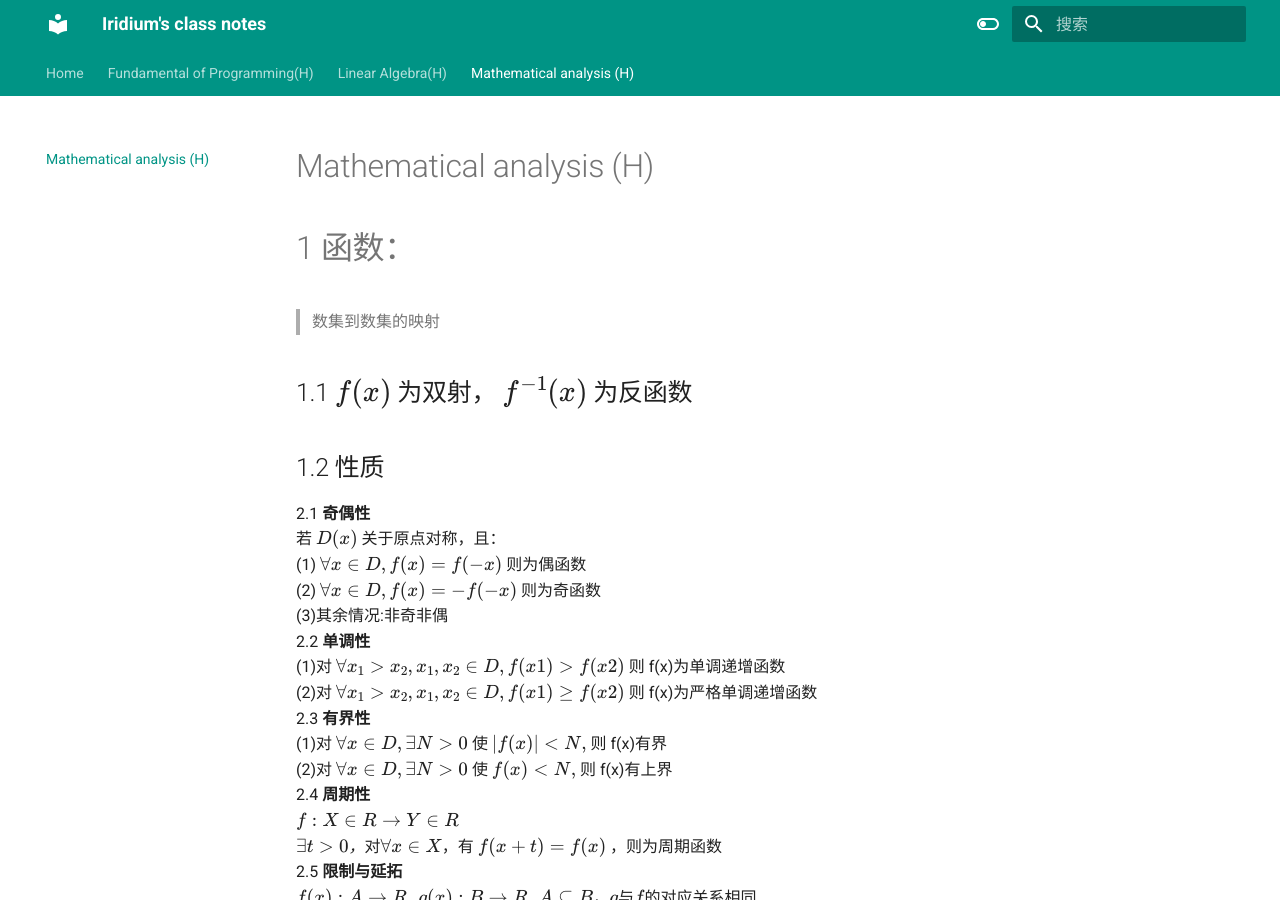
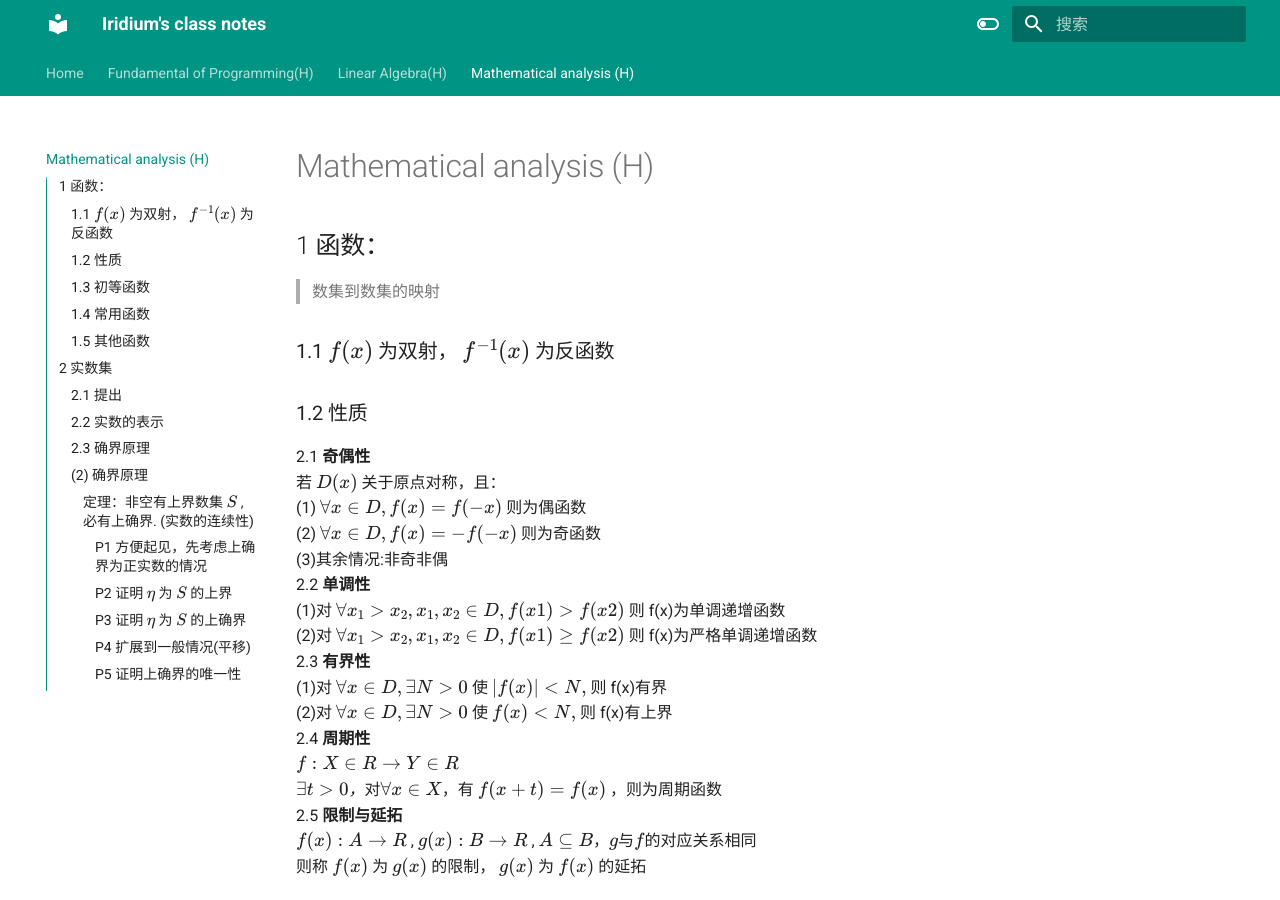
Before and after one commit to itray25/notes-web, an MkDocs documentation site: the page built from docs/Mathematical analysis (H).md, in a window 1280 px wide and 900 px high. Built offline with MkDocs 1.6.1 and Material for MkDocs 9.7.7, drawn with Linux system fonts in a browser that asks for light colours.

Commit message:
upd format

```diff
--- a/docs/Mathematical analysis (H).md
+++ b/docs/Mathematical analysis (H).md
@@ -1,12 +1,12 @@
 # Mathematical analysis (H)
 
-# 1 函数：
+## 1 函数：
 
 > 数集到数集的映射
 
-## 1.1 $f(x)$ 为双射， $f^{-1}(x)$ 为反函数
+### 1.1 $f(x)$ 为双射， $f^{-1}(x)$ 为反函数
 
-## 1.2 性质
+### 1.2 性质
 
 2.1 **奇偶性**
 若 $D(x)$ 关于原点对称，且：
@@ -26,12 +26,12 @@ $\exists t>0，对\forall x \in X$，有 $f(x+t)=f(x)$ ，则为周期函数
 $f(x): A\rightarrow R$ , $g(x): B\rightarrow R$ , $A \subseteq B$，$g与f$的对应关系相同
 则称 $f(x)$ 为 $g(x)$ 的限制， $g(x)$ 为 $f(x)$ 的延拓
 
-## 1.3 初等函数
+### 1.3 初等函数
 
 $C,x^{\alpha},a^{x},$ 三角函数 $,log_a{x},$ 反三角函数 称为基本初等函数
 其复合函数称为初等函数
 
-## 1.4 常用函数
+### 1.4 常用函数
 
 4.1 **符号函数**
 
@@ -66,7 +66,7 @@ y = \begin{cases}
 \end{cases}
 $$
 
-## 1.5 其他函数
+### 1.5 其他函数
 
 5.1 **隐函数**
 
@@ -81,13 +81,13 @@ y = b \sin(t)
 \end{cases}
 $$
 
-# 2 实数集
+## 2 实数集
 
-## 2.1 提出
+### 2.1 提出
 
 正整数集 $\mathbb{N}^+$ 对于加法、乘法封闭；整数集 $\mathbb{N}$ 对于加法、减法、乘法封闭；有理数集 $\mathbb{Q}$ 对于加减乘除都封闭，而对开根号、取极限不封闭。实数集对上述六种运算均封闭。
 
-## 2.2 实数的表示
+### 2.2 实数的表示
 
 (1) 有理数即有限小数与无限循环小数
 (2) 无理数即无限不循环小数
@@ -105,7 +105,7 @@ $$
 - 具有稠密性(任何两个实数之间都有与之不同的实数)
 - 具有连续性(与数轴上的点一一对应)
 
-## 2.3 确界原理
+### 2.3 确界原理
 
 **(1) 确界**
 设 $S\in \mathbb{R}$ ，若 $y\in \mathbb{R}$ 满足：
@@ -121,7 +121,7 @@ $$
 
 **证：**
 
-#### **P1 方便起见，先考虑上确界为正实数的情况**
+##### **P1 方便起见，先考虑上确界为正实数的情况**
 
 设 $S$ 中含有非负元素
 设 $M$ 为 $S$ 的一个上界，依次考虑 $[m]+1,[m],[m]-1,\dots,2,1$ ，若该数为上界而后一项不为上界，则停止.
@@ -129,7 +129,7 @@ $$
 继续归纳，可得对 $\forall k \geq 1$ , $[n_{0}.n_{1}\dots n_{k},n_{0}.n_{1}\dots n_{k}+\frac{1}{10^k})$ 为**最后一个含有 $S$ 中元素**的范围
 断言 $\eta=n_{0}.n_{1}n_{2}\dots$ 为 $S$ 的上确界，记为 $Sup(S)$ .
 
-#### **P2 证明 $\eta$ 为 $S$ 的上界**
+##### **P2 证明 $\eta$ 为 $S$ 的上界**
 
 反证：假设 $\eta$ 不为 $S$ 的上界，则 $x\in S$ 使 $x>\eta$
 
@@ -140,7 +140,7 @@ $\eta=n_{0}.n_{1}n_{2}n_{3}\dots n_{k}n_{k+1}\dots$
  但此时 $x$ 超出了 $[n_{0}.n_{1}\dots n_{k},n_{0}.n_{1}\dots n_{k}+\frac{1}{10^k})$ 区间，而该区间后必无 $S$ 的元素，矛盾
  因此 $\eta$ 为 $S$ 的上界 .
 
-#### **P3 证明 $\eta$ 为 $S$ 的上确界**
+##### **P3 证明 $\eta$ 为 $S$ 的上确界**
 
 对 $\forall \epsilon >0,\exists k_{0}\in\mathbb{N}^+,\text{使}\epsilon> \frac{1}{10^k}$ 则 $\eta -\epsilon <\eta -\frac{1}{10^k}$
 $=n_{0}.n_{1}n_{2}n_{3}\dots n_{k}\dots-\frac{1}{10^k}\leq =n_{0}.n_{1}n_{2}n_{3}\dots n_{k}$ 但取等条件无法满足(只能取得 $\dot{0}$ 而非 $\dot{9}$)
@@ -150,7 +150,7 @@ $=n_{0}.n_{1}n_{2}n_{3}\dots n_{k}\dots-\frac{1}{10^k}\leq =n_{0}.n_{1}n_{2}n_{3
 
 故 $\eta$ 为 $S$ 的上确界.
 
-#### **P4 扩展到一般情况(平移)**
+##### **P4 扩展到一般情况(平移)**
 
 即证：$Sup(a+S)=\eta+a$
 
@@ -159,7 +159,7 @@ $=n_{0}.n_{1}n_{2}n_{3}\dots n_{k}\dots-\frac{1}{10^k}\leq =n_{0}.n_{1}n_{2}n_{3
 
 该式 $\eta$ 与 $x$ 均 $+a$ ，显然成立
 
-#### **P5 证明上确界的唯一性**
+##### **P5 证明上确界的唯一性**
 
 假设 $\eta,\eta^{’}$ 均为 $Sup(S)$ ,且 $\eta>\eta^{'}$ ,令 $\epsilon=\frac{\eta-\eta{'}}{2}$
 故 $\forall x\in S,x\leq \eta^{'}$ (对 $\eta{'}$ 使用上确界条件一)
```
